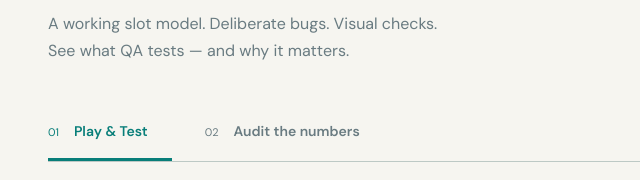
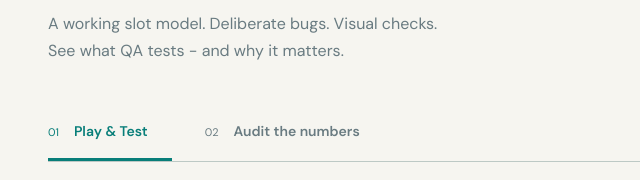
Before and after one commit to the-victor-marino/igaming-rtp-qa, a plain HTML site: page docs/index.html in a window 1280 px wide. Shown: the part 323-503 px from the top of the page, 0-640 px from the left. Drawn offline with Linux system fonts and the light colour scheme.

Commit message:
Update index.html

```diff
--- a/docs/index.html
+++ b/docs/index.html
@@ -1,7 +1,7 @@
 <!doctype html>
 <html lang="en"><head><meta charset="utf-8"><meta name="viewport" content="width=device-width,initial-scale=1"><meta name="description" content="Explore how automated QA checks payouts, balances, loss limits and randomness in a three-reel slot model."><title>Slot QA Lab · Victor Marino</title><link rel="stylesheet" href="style.css"></head>
 <body><header><a class="brand" href="#"><span class="brandmark">QA</span> SLOT LAB<span class="edition"> / INTERACTIVE CASE STUDY</span></a><a class="github" href="https://github.com/the-victor-marino/igaming-rtp-qa" target="_blank" rel="noopener">Explore the code ↗</a></header>
-<main><section class="intro"><div><p class="eyebrow"><span class="dot"></span> VICTOR MARINO · GAME QA PORTFOLIO</p><h1>Play the game.<br><span>Find the failure.</span></h1><p class="lead">A working slot model. Deliberate bugs. Visual checks.<br>See what QA tests — and why it matters.</p></div><aside class="intro-aside"><span class="label">THE QUESTION BEHIND EVERY TEST</span><p>“What should happen,<br>and what could go wrong?”</p><small>Explore the system → trigger a fault → inspect the evidence.</small></aside></section>
+<main><section class="intro"><div><p class="eyebrow"><span class="dot"></span> VICTOR MARINO · GAME QA PORTFOLIO</p><h1>Play the game.<br><span>Find the failure.</span></h1><p class="lead">A working slot model. Deliberate bugs. Visual checks.<br>See what QA tests - and why it matters.</p></div><aside class="intro-aside"><span class="label">THE QUESTION BEHIND EVERY TEST</span><p>“What should happen,<br>and what could go wrong?”</p><small>Explore the system → trigger a fault → inspect the evidence.</small></aside></section>
 <nav class="tabs" aria-label="Lab sections"><button data-tab="play" class="active" aria-selected="true">01 <span>Play & Test</span></button><button data-tab="math" aria-selected="false">02 <span>Audit the numbers</span></button></nav>
 <section id="play" class="tab-panel"><div class="section-caption"><span>ONE GAME. LIVE QUALITY CHECKS.</span><span>Choose an input → enable a fault → play → inspect the result</span></div>
 <div class="play-layout"><div><div class="machine"><div class="machine-top"><span>THREE REELS / ONE PAYLINE</span><span class="live"><i></i> LIVE CHECKS</span></div><div class="reel-area" aria-label="Slot reels"><span class="reel" id="reel0"></span><span class="reel" id="reel1"></span><span class="reel" id="reel2"></span></div><div class="machine-message" id="spin-message" aria-live="polite">Every spin checks the decision, prize and wallet balance.</div><div class="meters"><div><span class="label">WALLET</span><strong id="balance">100</strong><small>virtual credits</small></div><div><span class="label">NET LOSS / CAP</span><strong><span id="net-loss">0</span> / <span id="cap-meter">20</span></strong><small>from the session’s starting balance</small></div></div><div class="spin-controls"><label class="stake"><span class="label">STAKE</span><input id="live-stake" type="number" value="1" min="-1000000" max="1000000" step="any" aria-label="Stake in credits"></label><button id="spin" class="primary">Spin & check <span>↻</span></button><button id="reset" class="reset" title="Restart with session settings" aria-label="Restart session">↺</button></div><p class="machine-foot">Virtual credits · browser model · no real-money play</p></div>
```
